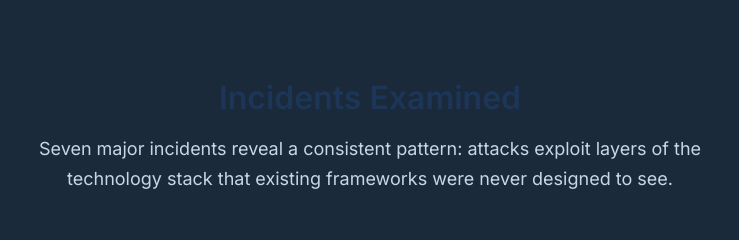
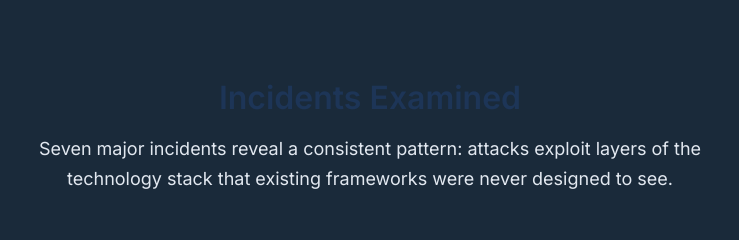
Before and after one commit to trevorkavanaugh/trevorkavanaugh.com, a plain HTML site: page src/research/collective-fragility-paradox.html in a window 1280 px wide. Shown: the part 1680-1920 px from the top of the page, 270-1009 px from the left. Drawn offline with Linux system fonts and the light colour scheme.

Commit message:
fix: use light grey for incidents intro text

```diff
--- a/src/research/collective-fragility-paradox.html
+++ b/src/research/collective-fragility-paradox.html
@@ -276,7 +276,7 @@
 
         .incidents-section .section-intro {
             text-align: center;
-            color: #c8d6e5;
+            color: #e2e8f0;
             font-size: 18px;
             max-width: 700px;
             margin: 0 auto 48px;
```
